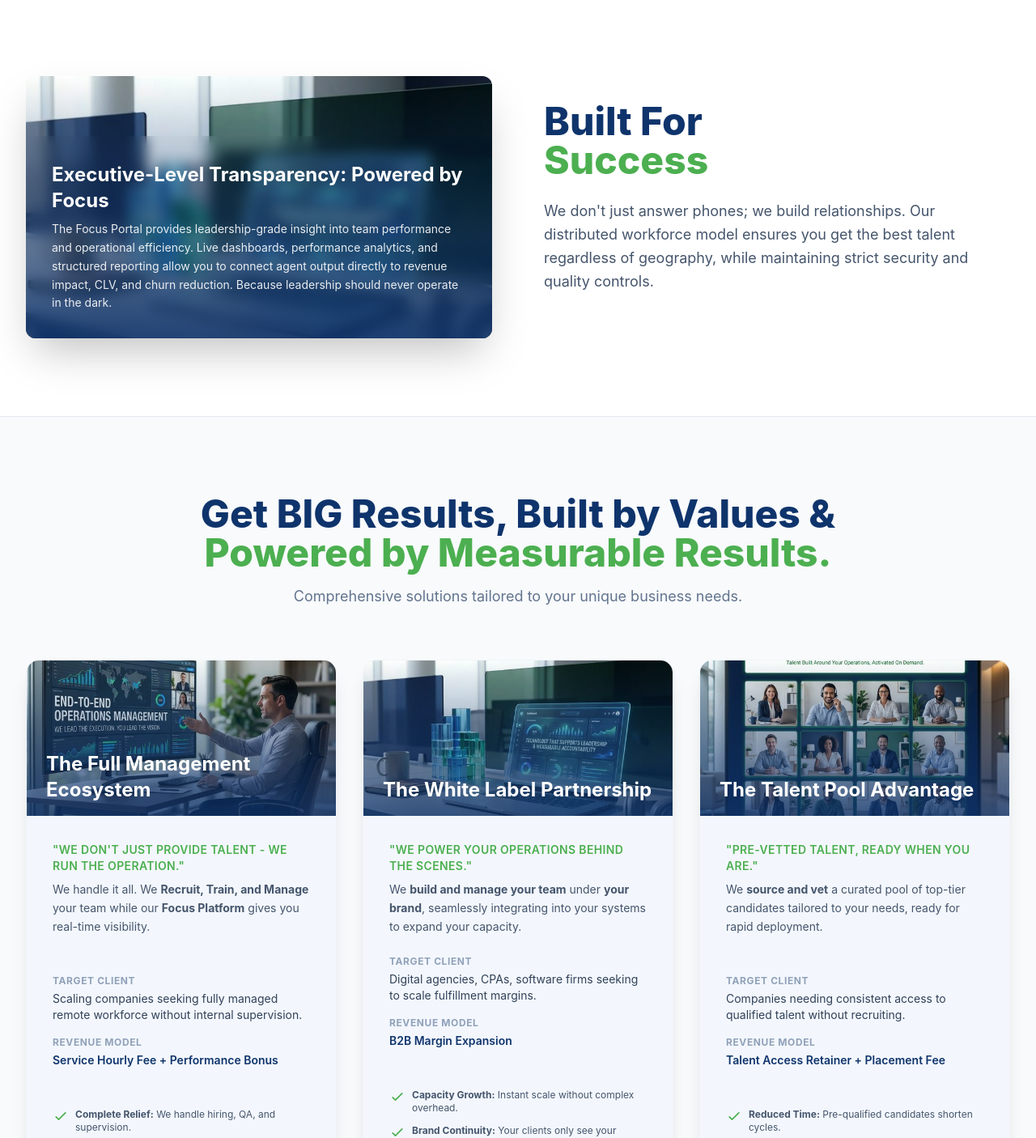
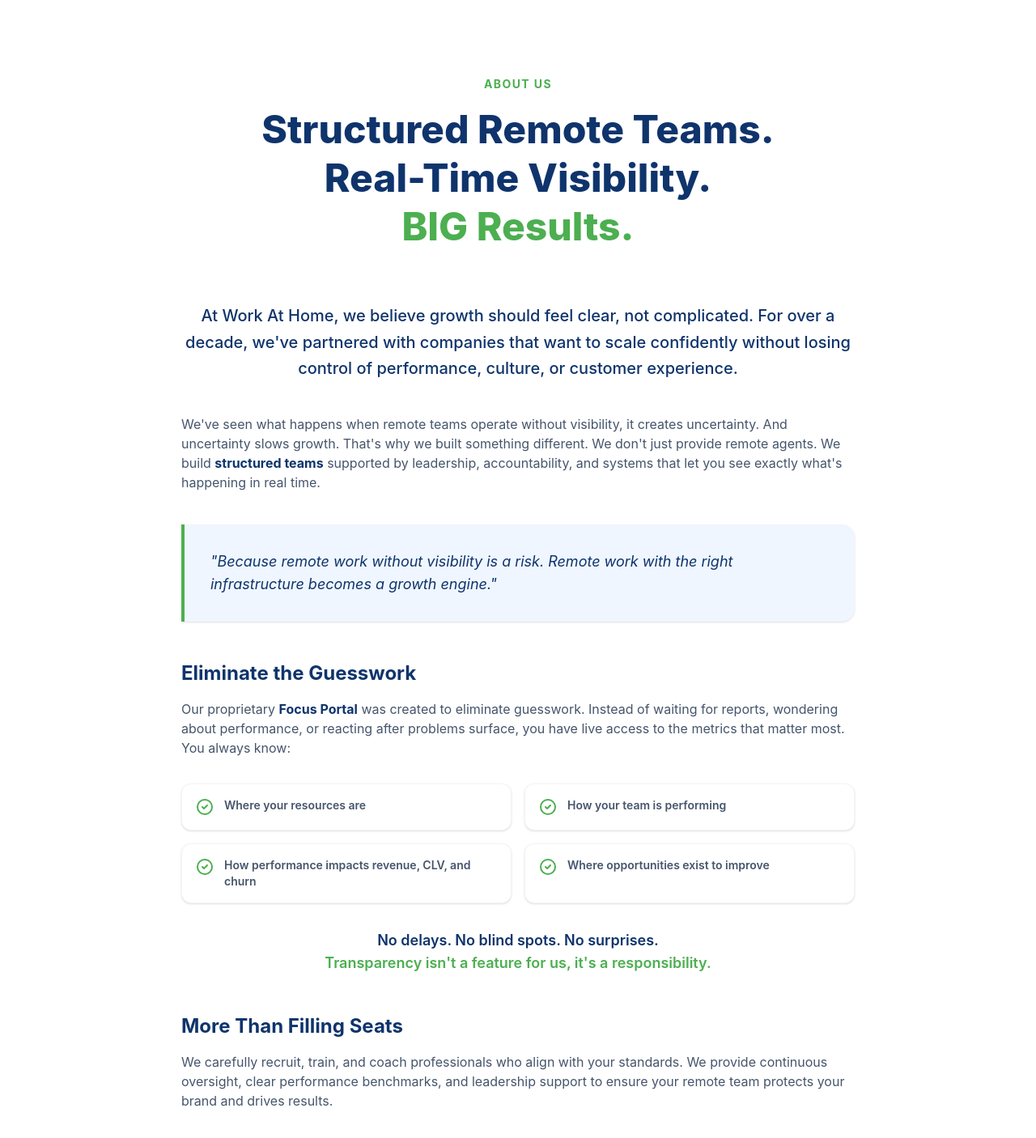
Before and after one commit to raelnv-arch/workathomecc-web, a Next.js app: page / in a window 1280 px wide. Shown: the part 700-2106 px from the top of the page at 81% size. Built offline with nearby package versions, Linux system fonts and the light colour scheme.

Commit message:
Add official About Us section content

```diff
--- a/app/page.tsx
+++ b/app/page.tsx
@@ -68,6 +68,84 @@ export default function Home() {
           </motion.div>
         </motion.div>
       </header>
+
+      {/* About Us Section */}
+      <section id="about" className="py-24 bg-white relative scroll-mt-20 border-b border-slate-100">
+        <div className="max-w-4xl mx-auto px-4 sm:px-6 lg:px-8">
+          <motion.div
+            initial={{ opacity: 0, y: 20 }}
+            whileInView={{ opacity: 1, y: 0 }}
+            viewport={{ once: true, margin: "-100px" }}
+            transition={{ duration: 0.5 }}
+            className="text-center mb-16"
+          >
+            <h2 className="text-[#4caf50] font-bold uppercase tracking-widest text-sm mb-4">About Us</h2>
+            <h3 className="text-[#0f346c] text-3xl md:text-5xl font-extrabold font-heading mb-6 leading-tight">
+              Structured Remote Teams.<br />Real-Time Visibility.<br /><span className="text-[#4caf50]">BIG Results.</span>
+            </h3>
+          </motion.div>
+
+          <motion.div
+            initial={{ opacity: 0, y: 20 }}
+            whileInView={{ opacity: 1, y: 0 }}
+            viewport={{ once: true }}
+            transition={{ duration: 0.6, delay: 0.1 }}
+            className="prose prose-lg text-slate-600 max-w-none space-y-6"
+          >
+            <p className="text-xl font-medium text-[#0f346c] leading-relaxed text-center mb-10">
+              At Work At Home, we believe growth should feel clear, not complicated. For over a decade, we've partnered with companies that want to scale confidently without losing control of performance, culture, or customer experience.
+            </p>
+            <p>
+              We've seen what happens when remote teams operate without visibility, it creates uncertainty. And uncertainty slows growth. That's why we built something different. We don't just provide remote agents. We build <strong className="text-[#0f346c]">structured teams</strong> supported by leadership, accountability, and systems that let you see exactly what's happening in real time.
+            </p>
+            <div className="my-10 p-8 bg-blue-50 border-l-4 border-[#4caf50] rounded-r-2xl shadow-sm italic text-lg text-[#0f346c]">
+              "Because remote work without visibility is a risk. Remote work with the right infrastructure becomes a growth engine."
+            </div>
+
+            <h4 className="text-2xl font-bold text-[#0f346c] mt-12 mb-4 font-heading">Eliminate the Guesswork</h4>
+            <p>
+              Our proprietary <strong className="text-[#0f346c]">Focus Portal</strong> was created to eliminate guesswork. Instead of waiting for reports, wondering about performance, or reacting after problems surface, you have live access to the metrics that matter most. You always know:
+            </p>
+
+            <ul className="grid sm:grid-cols-2 gap-4 my-8 list-none pl-0">
+              <li className="flex items-start bg-white p-4 rounded-xl shadow-sm border border-slate-100">
+                <svg className="w-6 h-6 text-[#4caf50] mr-3 shrink-0" fill="none" viewBox="0 0 24 24" stroke="currentColor" strokeWidth={2}><path strokeLinecap="round" strokeLinejoin="round" d="M9 12l2 2 4-4m6 2a9 9 0 11-18 0 9 9 0 0118 0z" /></svg>
+                <span className="text-sm font-semibold">Where your resources are</span>
+              </li>
+              <li className="flex items-start bg-white p-4 rounded-xl shadow-sm border border-slate-100">
+                <svg className="w-6 h-6 text-[#4caf50] mr-3 shrink-0" fill="none" viewBox="0 0 24 24" stroke="currentColor" strokeWidth={2}><path strokeLinecap="round" strokeLinejoin="round" d="M9 12l2 2 4-4m6 2a9 9 0 11-18 0 9 9 0 0118 0z" /></svg>
+                <span className="text-sm font-semibold">How your team is performing</span>
+              </li>
+              <li className="flex items-start bg-white p-4 rounded-xl shadow-sm border border-slate-100">
+                <svg className="w-6 h-6 text-[#4caf50] mr-3 shrink-0" fill="none" viewBox="0 0 24 24" stroke="currentColor" strokeWidth={2}><path strokeLinecap="round" strokeLinejoin="round" d="M9 12l2 2 4-4m6 2a9 9 0 11-18 0 9 9 0 0118 0z" /></svg>
+                <span className="text-sm font-semibold">How performance impacts revenue, CLV, and churn</span>
+              </li>
+              <li className="flex items-start bg-white p-4 rounded-xl shadow-sm border border-slate-100">
+                <svg className="w-6 h-6 text-[#4caf50] mr-3 shrink-0" fill="none" viewBox="0 0 24 24" stroke="currentColor" strokeWidth={2}><path strokeLinecap="round" strokeLinejoin="round" d="M9 12l2 2 4-4m6 2a9 9 0 11-18 0 9 9 0 0118 0z" /></svg>
+                <span className="text-sm font-semibold">Where opportunities exist to improve</span>
+              </li>
+            </ul>
+
+            <p className="font-semibold text-lg text-[#0f346c] text-center mb-10">
+              No delays. No blind spots. No surprises.<br />
+              <span className="text-[#4caf50]">Transparency isn't a feature for us, it's a responsibility.</span>
+            </p>
+
+            <h4 className="text-2xl font-bold text-[#0f346c] mt-12 mb-4 font-heading">More Than Filling Seats</h4>
+            <p>
+              We carefully recruit, train, and coach professionals who align with your standards. We provide continuous oversight, clear performance benchmarks, and leadership support to ensure your remote team protects your brand and drives results.
+            </p>
+            <div className="flex justify-center my-10">
+              <span className="inline-block px-8 py-4 bg-[#0f346c] text-white font-bold rounded-lg shadow-lg text-center text-sm md:text-base tracking-wide uppercase border-b-4 border-[#4caf50]">
+                Stability + Systems + Visibility = Sustainable Growth
+              </span>
+            </div>
+            <p className="text-center font-medium max-w-3xl mx-auto pb-8">
+              Work At Home was built on the belief that strong partnerships and disciplined systems create long-term success. We are here to help you scale with clarity, operate with confidence, and achieve BIG results, under family values.
+            </p>
+          </motion.div>
+        </div>
+      </section>
 
       {/* Focus Section (Built For Success) */}
       <section id="focus" className="py-24 bg-white relative scroll-mt-10 overflow-hidden">
```
